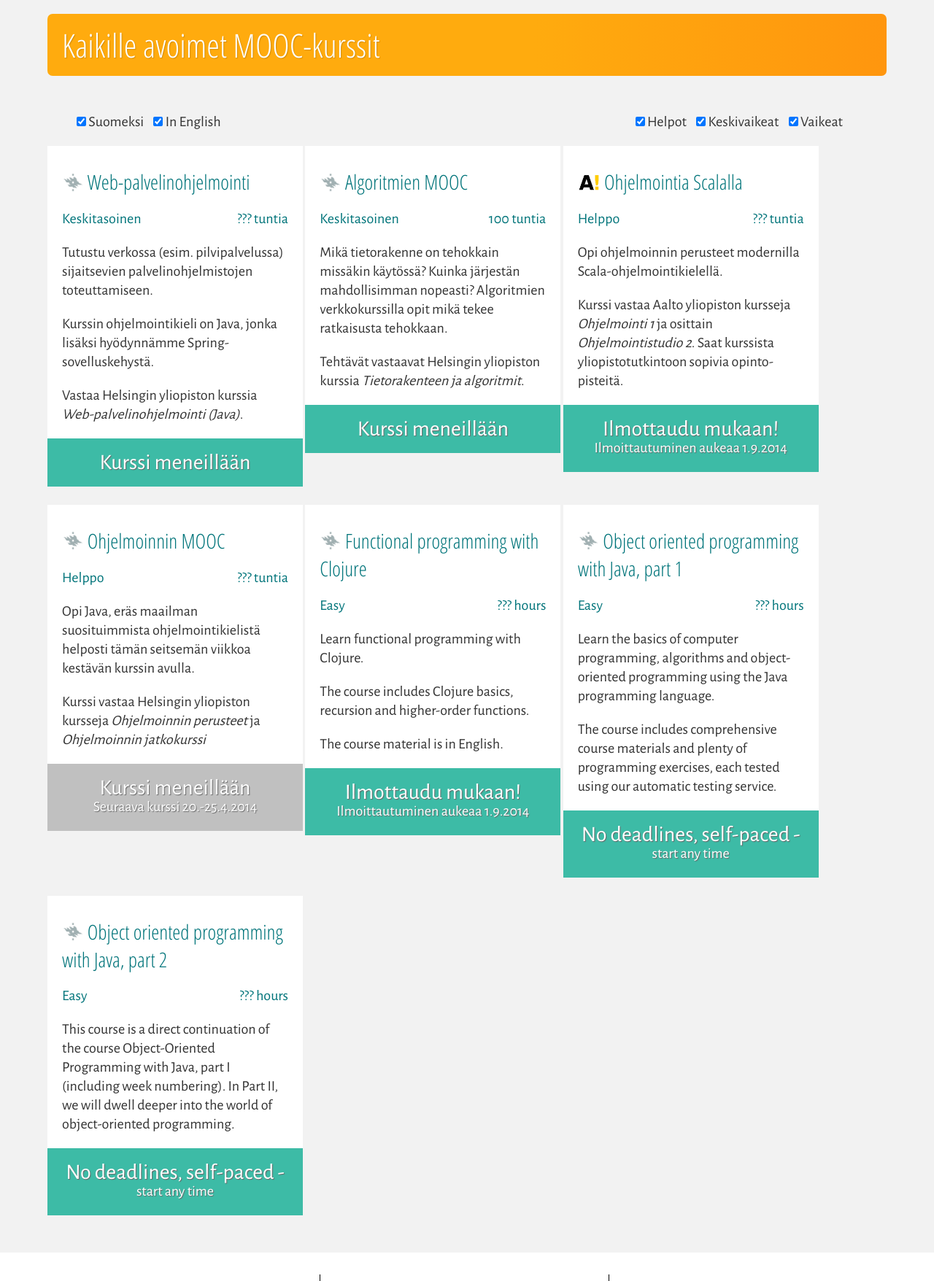
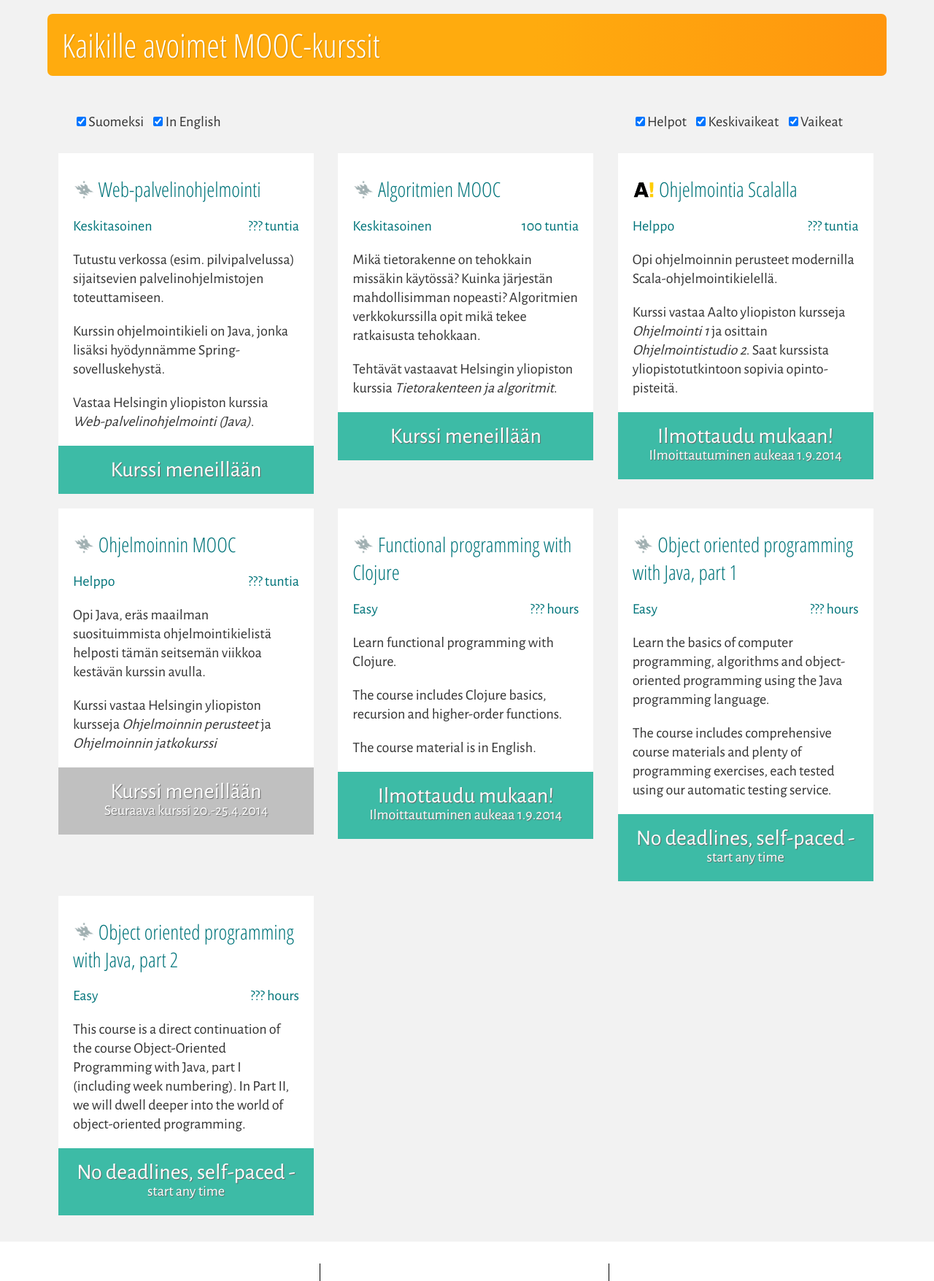
Before and after one commit to moocfi/moocfi.github.io, a PHP site: page /kurssit.html in a window 1280 px wide. Shown: the part 332-2088 px from the top of the page at 73% size. Run offline with PHP 8.4, Linux system fonts and the light colour scheme; some libraries are stand-ins or nearby versions.

Commit message:
Correct margins for .item elements

```diff
--- a/mooc.css
+++ b/mooc.css
@@ -372,7 +372,7 @@ main > header > h1 {
 	vertical-align: top;
 	width: 310px;
 	background-color: white;
-	margin-bottom: 25px;
+	margin: 10px 15px;
 	padding: 20px;
 }
 
```
